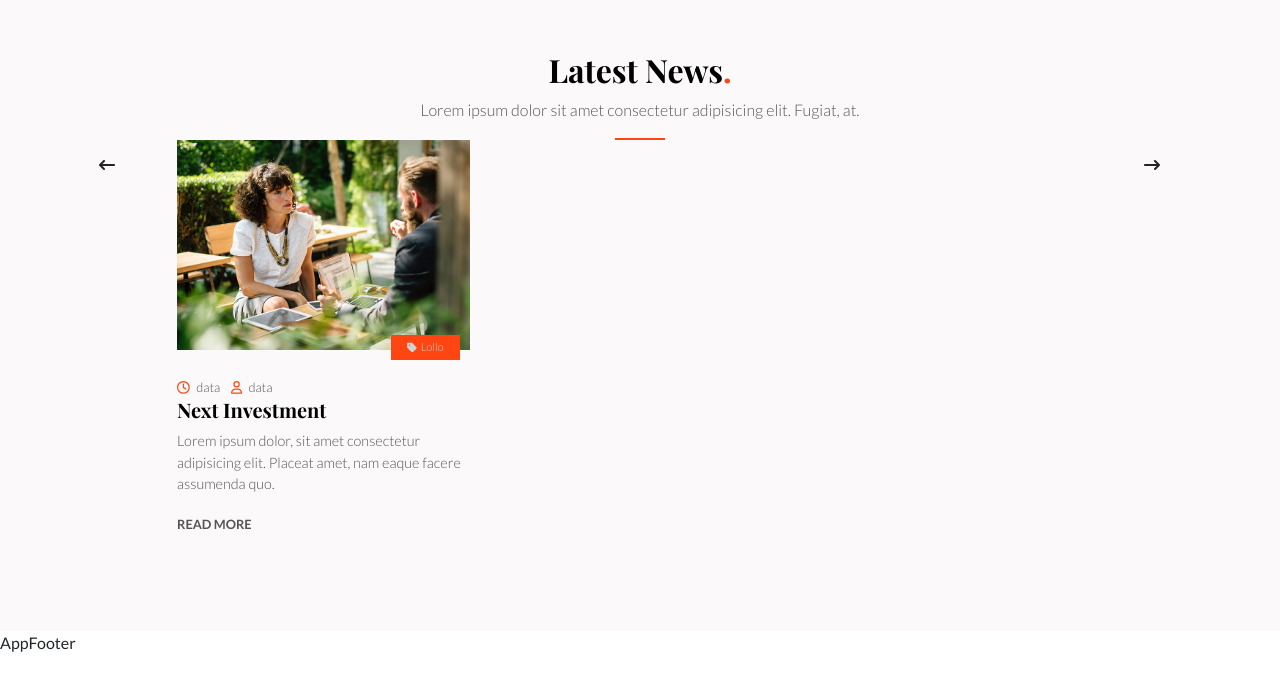
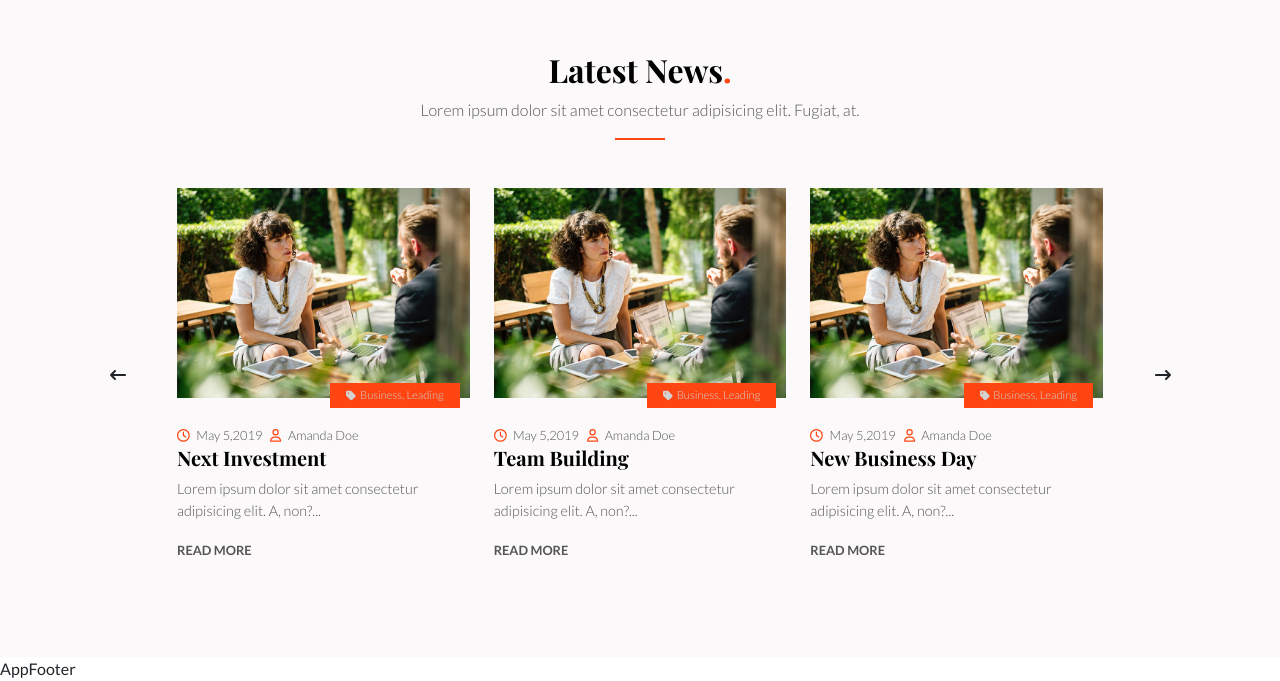
Before and after one commit to Roberto-Larivera/proj-html-vuejs, a Vue app: page / in a window 1280 px wide. Shown: the part 3140-3821 px from the top of the page. Before the commit the page ends 3795 px from the top, so only its background shows below. Built offline with nearby package versions, Linux system fonts and the light colour scheme.

Commit message:
Aggiunta MainCardScLatestNews + mod MainSectionLatestNews

```diff
--- /dev/null
+++ b/src/components/Main/MainCardScLatestNews.vue
@@ -0,0 +1,126 @@
+<script>
+export default {
+    name: 'MainCardScLatestNews',
+    data() {
+        return {
+
+        }
+    },
+    props:{
+        tag: String,
+        date: String,
+        author: String,
+        title: String,
+        description: String,
+        url: {
+            type: String,
+            default: '#nogo'
+        }
+
+    }
+
+}
+</script>
+
+<template>
+    <div>
+        <div class="content-top w-100 mb-4">
+
+            <div class="top-imgs d-flex flex-column position-relative">
+                <img src="../../assets/img/h1-img-01.jpg" alt="img-1">
+                <div class="text-bg text-center p-1 px-3 position-absolute d-flex align-items-center">
+                    <span class="me-1">
+                        <font-awesome-icon icon="fa-solid fa-tag" />
+                    </span>
+                    <span>
+                        {{tag}}
+                    </span>
+                </div>
+            </div>
+        </div>
+
+        <div class="content-bottom">
+            <div class="box-top">
+
+                <span>
+                    <a href="#nogo">
+                        <span class="me-1">
+                            <font-awesome-icon icon="fa-regular fa-clock" />
+                        </span>
+                        {{date}}
+                    </a>
+                </span>
+
+                <span>
+                    <a href="#nogo">
+                        <span class="me-1 ms-2">
+                            <font-awesome-icon icon="fa-regular fa-user" />
+                        </span>
+                        {{author}}
+                    </a>
+                </span>
+
+            </div>
+            <div class="box-bottom">
+
+                <h5>
+                    {{title}}
+                </h5>
+
+                <p>
+                    {{description}}
+                </p>
+
+                <a class="my_links" href="#nogo">
+                    read more
+                </a>
+            </div>
+
+
+        </div>
+    </div>
+</template>
+
+<style lang="scss" scoped>
+.text-bg {
+    background-color: $background_color-8;
+
+    right: 10px;
+    bottom: -10px;
+
+    span {
+        color: $text_color-3;
+        font-weight: 300;
+        font-size: 0.7rem;
+        text-transform: capitalize;
+
+
+    }
+}
+
+.content-bottom {
+    .box-top {
+        a {
+            @include pargh-card_default;
+            text-decoration: none;
+            text-transform: capitalize;
+
+            span {
+                color: $text_color-8;
+
+            }
+        }
+    }
+
+    .box-bottom {
+
+        p {
+            @include pargh_default;
+        }
+
+        a.my_links {
+            @include link_default;
+        }
+    }
+}
+</style>
--- a/src/components/Main/MainSectionLatestNews.vue
+++ b/src/components/Main/MainSectionLatestNews.vue
@@ -1,12 +1,40 @@
 <script>
 import SectionTitle from '../All/SectionTitle.vue';
+import MainCardScLatestNews from './MainCardScLatestNews.vue'
 export default {
   name: 'MainSectionLatestNews',
   components: {
     SectionTitle,
+    MainCardScLatestNews,
   },
   data() {
     return {
+      mainLatestNewsList:[
+        {
+          tag:'business, Leading' ,
+          date: 'May 5,2019',
+          author: 'amanda doe',
+          title: 'next investment',
+          description: 'Lorem ipsum dolor sit amet consectetur adipisicing elit. A, non?...',
+          url:'#nogo',
+        },
+        {
+          tag:'business, Leading' ,
+          date: 'May 5,2019',
+          author: 'amanda doe',
+          title: 'team building',
+          description: 'Lorem ipsum dolor sit amet consectetur adipisicing elit. A, non?...',
+          url:'#nogo',
+        },
+        {
+          tag:'business, Leading' ,
+          date: 'May 5,2019',
+          author: 'amanda doe',
+          title: 'new business day',
+          description: 'Lorem ipsum dolor sit amet consectetur adipisicing elit. A, non?...',
+          url:'#nogo',
+        },
+      ]
     }
   }
 
@@ -19,7 +47,7 @@ export default {
 
       <div class="w-100 py-5">
 
-        <div class="row">
+        <div class="row mb-5">
           <div class="col ">
 
             <SectionTitle :title="'Latest news'"
@@ -31,76 +59,32 @@ export default {
 
         <div class="row">
 
-          <div class="col 1">
+          <div class="col d-flex justify-content-center align-items-center">
             <button class="btn rounded-circle">
               <font-awesome-icon icon="fa-solid fa-arrow-left-long" />
             </button>
           </div>
 
           <div class="col-10">
-            <div class="row row-cols-3">
-              <div class="col">
-                <div class="content-top w-100 mb-4">
+            <div class="row row-cols-3 flex-nowrap">
 
-                  <div class="top-imgs d-flex flex-column position-relative">
-                    <img src="../../assets/img/h1-img-01.jpg" alt="img-1">
-                    <div class="text-bg text-center p-1 px-3 position-absolute d-flex align-items-center">
-                      <span class="me-1">
-                        <font-awesome-icon icon="fa-solid fa-tag" />
-                      </span>
-                      <span>
-                        lollo
-                      </span>
-                    </div>
-                  </div>
-                </div>
+              <div class="col" v-for="element in mainLatestNewsList">
 
-                <div class="content-bottom">
-                  <div class="box-top">
-
-                    <span>
-                      <a href="#nogo">
-                        <span class="me-1">
-                          <font-awesome-icon icon="fa-regular fa-clock" />
-                        </span>
-                        data
-                      </a>
-                    </span>
-
-                    <span>
-                      <a href="#nogo">
-                        <span class="me-1 ms-2">
-                          <font-awesome-icon icon="fa-regular fa-user" />
-                        </span>
-                        data
-                      </a>
-                    </span>
-
-                  </div>
-                  <div class="box-bottom">
-
-                    <h5>
-                      Next Investment
-                    </h5>
-
-                    <p>
-                      Lorem ipsum dolor, sit amet consectetur adipisicing elit. Placeat amet, nam eaque facere assumenda
-                      quo.
-                    </p>
-
-                    <a class="my_links" href="#nogo">
-                      read more
-                    </a>
-                  </div>
-
-
-                </div>
+                <MainCardScLatestNews
+                  :tag="element.tag"
+                  :date="element.date"
+                  :author="element.author"
+                  :title="element.title"
+                  :description="element.description"
+                  :url="element.url"
+                />
 
               </div>
+
             </div>
 
           </div>
-          <div class="col 1">
+          <div class="col d-flex justify-content-center align-items-center">
             <button class="btn rounded-circle">
               <font-awesome-icon icon="fa-solid fa-arrow-right-long" />
             </button>
@@ -120,44 +104,4 @@ export default {
   @include btn-carousel-default;
 
 }
-
-.text-bg {
-  background-color: $background_color-8;
-
-  right: 10px;
-  bottom: -10px;
-
-  span {
-    color: $text_color-3;
-    font-weight: 300;
-    font-size: 0.7rem;
-    text-transform: capitalize;
-
-
-  }
-}
-
-.content-bottom {
-  .box-top {
-    a {
-      @include pargh-card_default;
-      text-decoration: none;
-
-      span {
-        color: $text_color-8;
-      }
-    }
-  }
-
-  .box-bottom {
-
-    p {
-      @include pargh_default;
-    }
-
-    a.my_links {
-      @include link_default;
-    }
-  }
-}
 </style>
```
